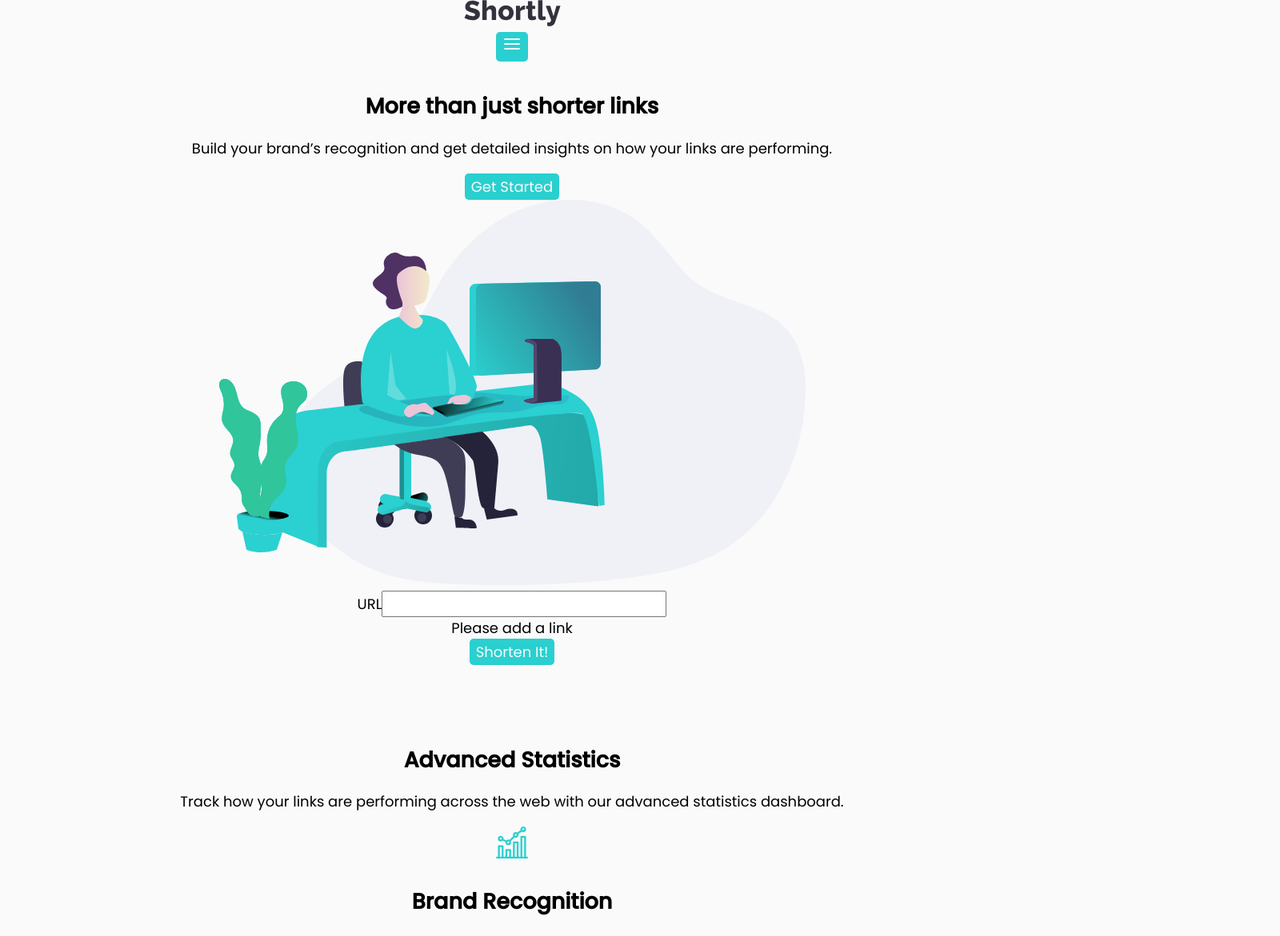
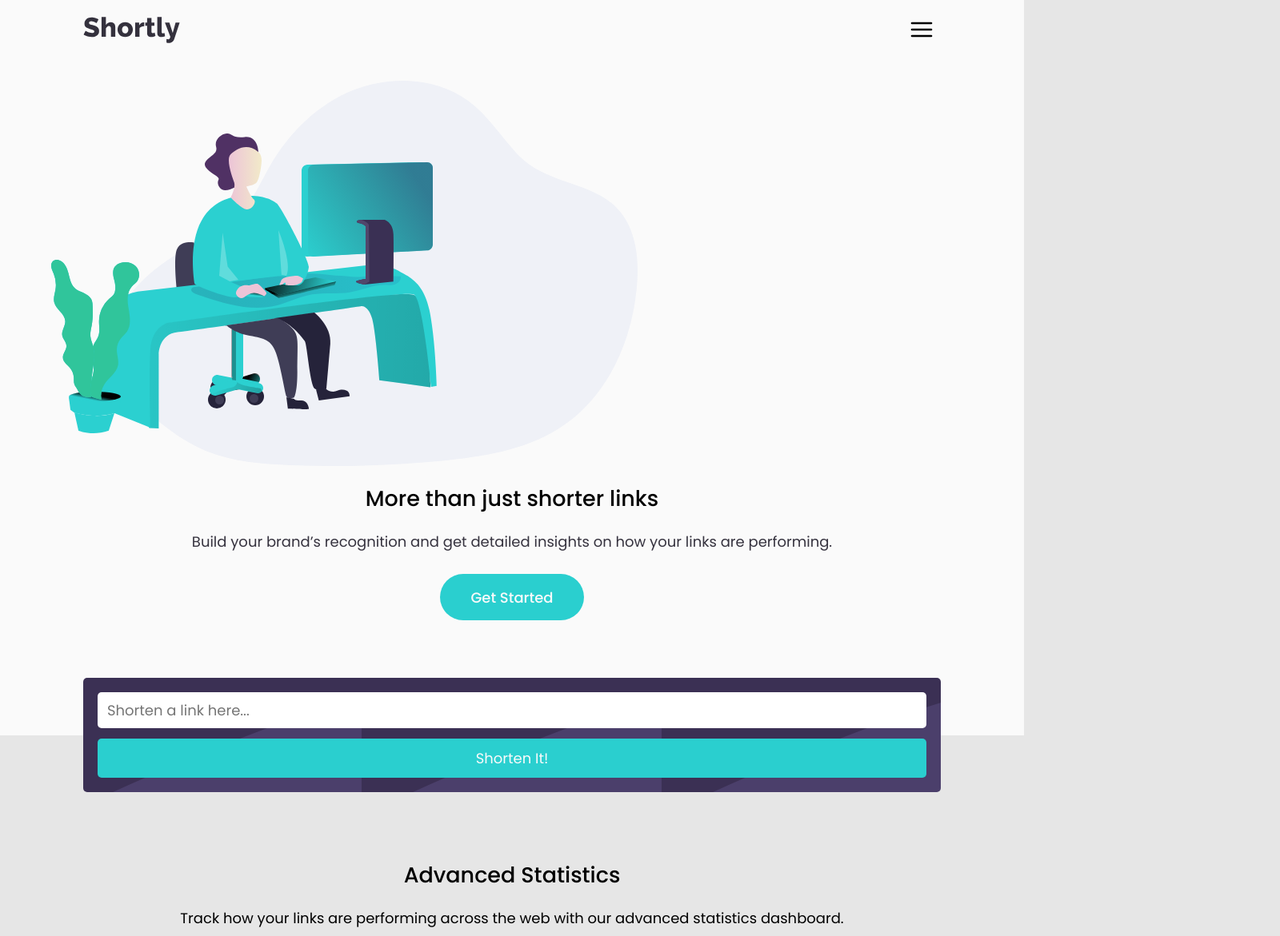
Before and after one commit to goranzu/fm-challenge-url-shortener, a React (Create React App) app: page / in a window 1280 px wide. Shown: the top 1171 px of the page at 80% size, 1600 px wide, since content can reach past the window. Built offline with nearby package versions, Linux system fonts and the light colour scheme.

Commit message:
wip styling

```diff
--- a/src/App.js
+++ b/src/App.js
@@ -12,6 +12,7 @@ function App() {
       <Header />
       <main>
         <Hero />
+        <Results />
         <Statistics />
         <CTA />
       </main>
--- a/src/components/Header.js
+++ b/src/components/Header.js
@@ -5,7 +5,7 @@ import { ReactComponent as Menu } from "../assets/icons/menu.svg";
 function Header() {
   return (
     <header className="header">
-      <div className="container">
+      <div className="container flex">
         <div className="logo">
           <Logo />
         </div>
@@ -36,7 +36,7 @@ function Header() {
         </nav>
         <button className="btn">
           <span className="sr-only">Open mobile navigation</span>
-          <Menu />
+          <Menu width="32px" height="32px" />
         </button>
       </div>
     </header>
--- a/src/components/Hero.js
+++ b/src/components/Hero.js
@@ -1,23 +1,20 @@
 import React from "react";
-import { ReactComponent as Illustration } from "../assets/images/illustration-working.svg";
-import UrlBar from "./UrlBar";
+import UrlForm from "./UrlForm";
+import Illustration from "../assets/images/illustration-working.svg";
 
 function Hero() {
   return (
-    <section className="hero">
-      <div className="container">
-        <div className="text-box flow">
-          <h1>More than just shorter links</h1>
-          <p>
-            Build your brand’s recognition and get detailed insights on how your
-            links are performing.
-          </p>
-          <button className="btn bg-green">Get Started</button>
-        </div>
-        <div className="illustration">
-          <Illustration />
-        </div>
-        <UrlBar />
+    <section className="hero flow">
+      <div className="illustration">
+        <img src={Illustration} alt="person working" />
+      </div>
+      <div className="container text-box flow">
+        <h1>More than just shorter links</h1>
+        <p>
+          Build your brand’s recognition and get detailed insights on how your
+          links are performing.
+        </p>
+        <button className="btn bg-green btn--pill">Get Started</button>
       </div>
     </section>
   );
--- a/src/components/Results.js
+++ b/src/components/Results.js
@@ -1,8 +1,11 @@
 import React from "react";
+import UrlForm from "./UrlForm";
 
 function Results() {
   return (
-    <>
+    <section className="results container">
+      <UrlForm />
+      <div hidden>
         <div className="result">
           <p className="original-url">https://frontendmentor.io</p>
           <p className="short-url">https://rel.ink/4ksa</p>
@@ -18,7 +21,8 @@ function Results() {
           <p className="short-url">https://rel.ink/4ksa</p>
           <button className="btn t-green">Copy</button>
         </div>
-    </>
+      </div>
+    </section>
   );
 }
 
--- a/src/components/UrlBar.js
+++ /dev/null
@@ -1,14 +0,0 @@
-import React from "react";
-
-function UrlBar() {
-  return (
-    <div className="url-bar">
-      <label htmlFor="url">URL</label>
-      <input type="text" name="url" id="url" />
-      <p className="error-message">Please add a link</p>
-      <button className="btn bg-green">Shorten It!</button>
-    </div>
-  );
-}
-
-export default UrlBar;
--- /dev/null
+++ b/src/components/UrlForm.js
@@ -0,0 +1,25 @@
+import React from "react";
+
+function UrlForm() {
+  return (
+    <form className="url-form">
+      <label className="sr-only" htmlFor="url">
+        URL
+      </label>
+      <input
+        type="text"
+        name="url"
+        id="url"
+        placeholder="Shorten a link here..."
+      />
+      <p className="error-message" hidden>
+        Please add a link
+      </p>
+      <button type="submit" className="btn bg-green">
+        Shorten It!
+      </button>
+    </form>
+  );
+}
+
+export default UrlForm;
--- a/src/index.css
+++ b/src/index.css
@@ -17,6 +17,7 @@
   --clr-secondary: hsl(0, 87%, 67%);
 
   --clr-neutral-300: hsl(0, 0%, 98%);
+  --clr-neutral-350: hsl(0, 0%, 90%);
   --clr-neutral-400: hsl(0, 0%, 75%);
   --clr-neutral-500: hsl(257, 7%, 63%);
   --clr-neutral-600: hsl(255, 11%, 22%);
@@ -104,13 +105,26 @@ select {
   display: inline-block;
 }
 
+.btn--pill {
+  --br: 100vw;
+  padding: 0.75em 2em;
+  font-weight: var(--fw-500);
+}
+
 /* typography */
 
 body {
   font-family: var(--ff-ss);
   font-size: var(--fs-500);
-  background-color: var(--clr-neutral-300);
+  background-color: var(--clr-neutral-350);
   text-align: center;
+}
+
+h1,
+h2,
+h3 {
+  line-height: 1;
+  font-weight: var(--fw-500);
 }
 
 /* utils */
@@ -138,7 +152,7 @@ body {
 }
 
 section {
-  padding: 2em 0;
+  padding: 1.5em 0;
 }
 
 main > section + section {
@@ -146,7 +160,7 @@ main > section + section {
 }
 
 .flow > * + * {
-  margin-top: var(--fl, 1em);
+  margin-top: var(--fl, 1.5em);
 }
 
 .flex {
@@ -156,3 +170,103 @@ main > section + section {
   flex-direction: var(--dir, column);
   flex-wrap: var(--wrap, wrap);
 }
+
+/* header */
+
+.header {
+  --dir: row;
+  padding: 1em 0;
+  background-color: var(--clr-neutral-300);
+}
+
+.header .logo {
+  display: flex;
+  align-items: center;
+  justify-content: center;
+}
+
+.header .btn {
+  --bg: transparent;
+  --clr: black;
+  display: flex;
+  align-items: center;
+  justify-content: center;
+}
+
+/* hero */
+
+.hero {
+  --dir: column-reverse;
+  width: 100%;
+  background-color: var(--clr-neutral-300);
+  padding-bottom: 8em;
+}
+
+.hero .text-box p {
+  margin-top: 1.5em;
+  color: var(--clr-neutral-600);
+}
+
+.hero .illustration {
+  width: 120%;
+  height: auto;
+  position: relative;
+  left: 4rem;
+}
+
+/* results */
+
+.results {
+  margin-top: -8em;
+}
+
+.url-form {
+  --fl: 0.7em;
+  --br: 5px;
+  margin-top: 4em;
+  background-image: url("./assets/images/bg-boost-mobile.svg");
+  background-position: bottom;
+  background-color: var(--clr-primary-500);
+  padding: 1em;
+  border-radius: var(--br);
+}
+
+.url-form input,
+.url-form .btn {
+  width: 100%;
+  padding: 0.5em 0;
+  border-radius: var(--br);
+}
+
+.url-form input {
+  padding-left: 0.5em;
+  border: 3px solid transparent;
+  transition: all 0.1s;
+}
+
+.url-form input {
+  padding-top: calc(0.5em - 3px);
+  padding-bottom: calc(0.5em - 3px);
+}
+
+.url-form input.error {
+  border: 3px solid var(--clr-secondary);
+}
+
+.url-form .error-message {
+  color: var(--clr-secondary);
+  text-align: left;
+  font-size: 0.8rem;
+  margin-top: 0.25em;
+  font-style: italic;
+}
+
+.url-form .btn {
+  margin-top: 0.7em;
+}
+
+/* statistics */
+
+.statistics {
+  padding-top: 3.5em;
+}
```
Lines whose indentation alone changed are shown as unchanged.
